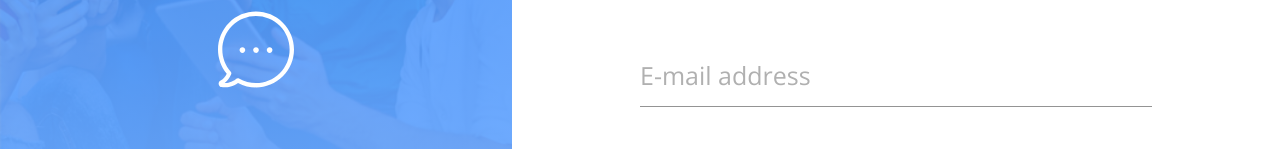
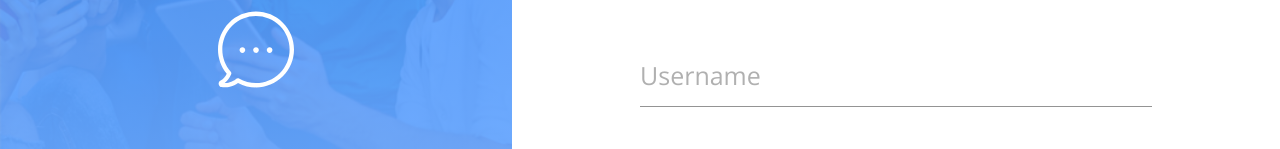
Before and after one commit to savwiley/messenger-6409, a React (Create React App) app in the folder client/: page /login in a window 1280 px wide. Shown: the part 268-417 px from the top of the page. Built offline with nearby package versions, Linux system fonts and the light colour scheme; no server answers.

Commit message:
fix login bug & remove password authentication

```diff
--- a/client/src/Login.js
+++ b/client/src/Login.js
@@ -51,10 +51,10 @@ const Login = (props) => {
             <Grid>
               <FormControl margin="normal" className={classes.formControl} required>
                 <TextField
-                  aria-label="e-mail address"
-                  label="E-mail address"
-                  name="email"
-                  type="email"
+                  aria-label="username"
+                  label="Username"
+                  name="username"
+                  type="username"
                 />
               </FormControl>
             </Grid>
--- a/client/src/Signup.js
+++ b/client/src/Signup.js
@@ -1,4 +1,4 @@
-import React, { useState } from "react";
+import React from "react";
 import { Redirect, useHistory } from "react-router-dom";
 import { connect } from "react-redux";
 import { useStyles, SideImage } from "./themes/forms.js";
@@ -9,7 +9,6 @@ import {
   Button,
   FormControl,
   TextField,
-  FormHelperText,
 } from "@material-ui/core";
 import { register } from "./store/utils/thunkCreators";
 
@@ -17,19 +16,12 @@ const Login = (props) => {
   const classes = useStyles();
   const history = useHistory();
   const { user, register } = props;
-  const [formErrorMessage, setFormErrorMessage] = useState({});
 
   const handleRegister = async (event) => {
     event.preventDefault();
     const username = event.target.username.value;
     const email = event.target.email.value;
     const password = event.target.password.value;
-    const confirmPassword = event.target.confirmPassword.value;
-
-    if (password !== confirmPassword) {
-      setFormErrorMessage({ confirmPassword: "Passwords must match" });
-      return;
-    }
 
     await register({ username, email, password });
   };
@@ -78,7 +70,6 @@ const Login = (props) => {
             </Grid>
             <Grid>
               <FormControl
-                error={!!formErrorMessage.confirmPassword}
                 margin="normal"
                 className={classes.formControl}
                 required
@@ -90,7 +81,6 @@ const Login = (props) => {
                   inputProps={{ minLength: 6 }}
                   name="password"
                 />
-                <FormHelperText>{formErrorMessage.confirmPassword}</FormHelperText>
               </FormControl>
             </Grid>
             <Button
```
